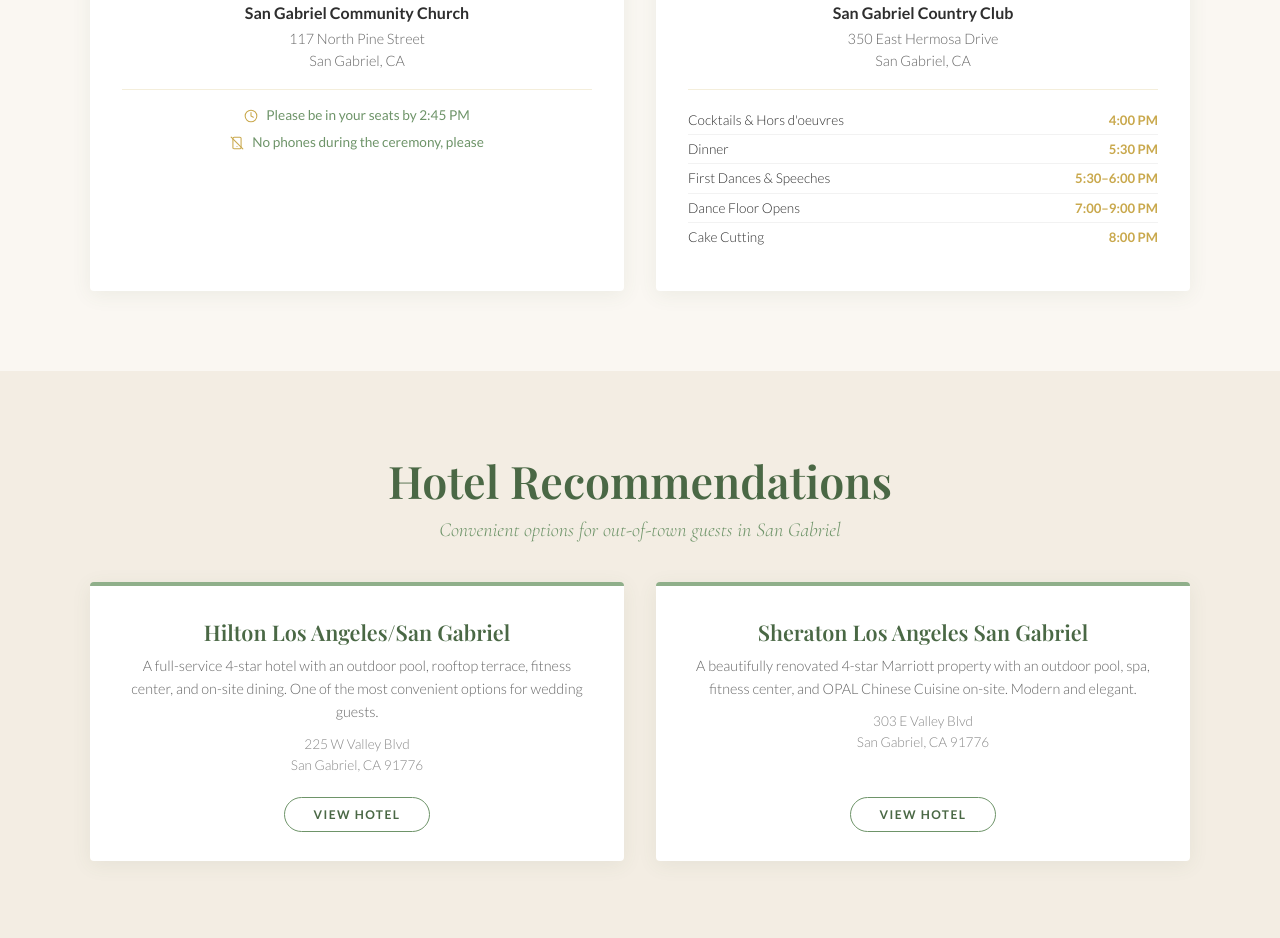
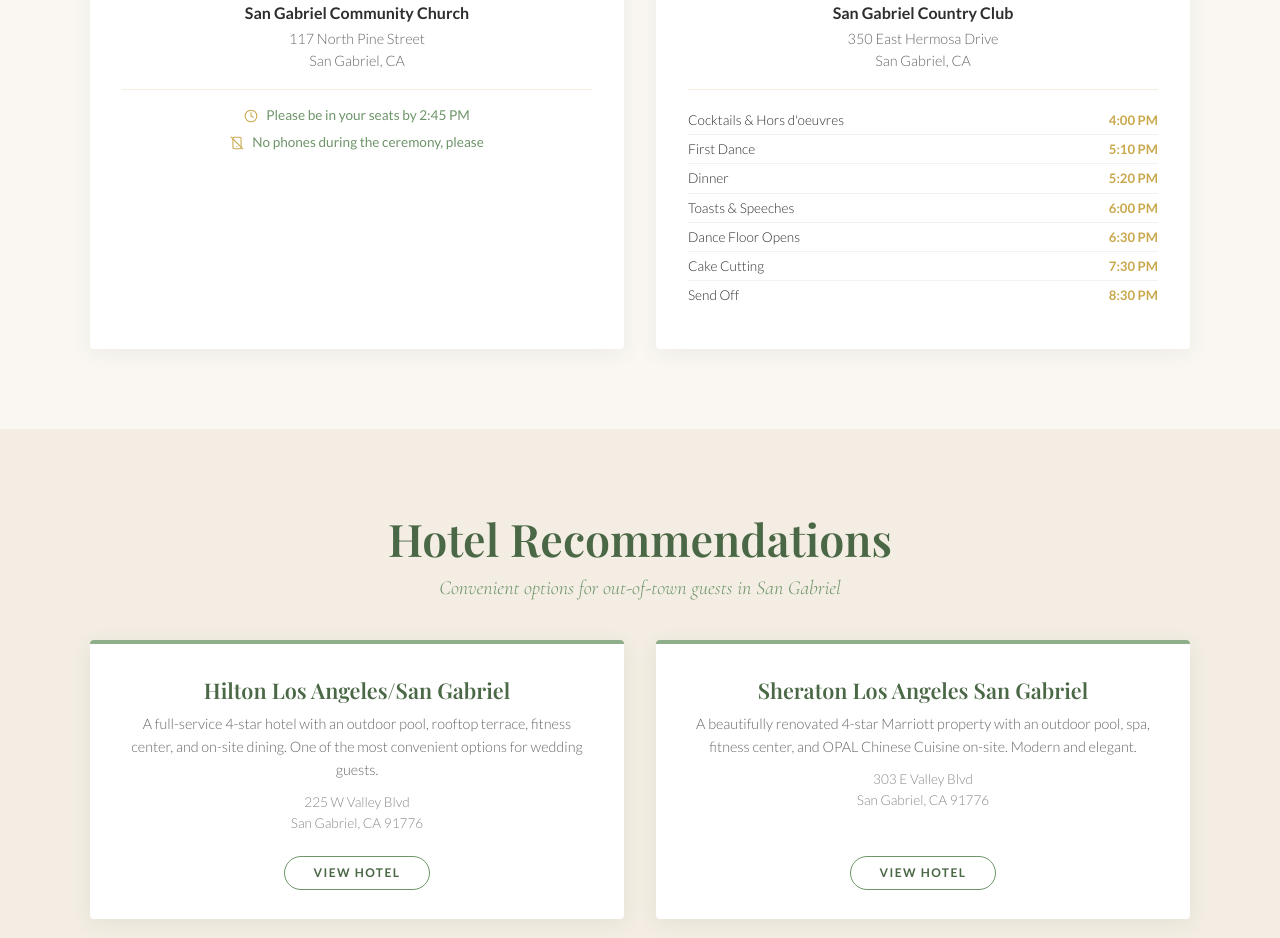
Before and after one commit to AWheeler13/wedding, a plain HTML site: page index.html in a window 1280 px wide. Shown: the part 1329-2267 px from the top of the page. Drawn offline with nearby package versions, Linux system fonts and the light colour scheme; a web font is replaced by a local one.

Commit message:
updated schedule

```diff
--- a/index.html
+++ b/index.html
@@ -955,20 +955,28 @@
               <span class="timeline-time">4:00 PM</span>
             </div>
             <div class="timeline-row">
-              <span class="timeline-event">Dinner</span>
-              <span class="timeline-time">5:30 PM</span>
+              <span class="timeline-event">First Dance</span>
+              <span class="timeline-time">5:10 PM</span>
             </div>
             <div class="timeline-row">
-              <span class="timeline-event">First Dances &amp; Speeches</span>
-              <span class="timeline-time">5:30–6:00 PM</span>
+              <span class="timeline-event">Dinner</span>
+              <span class="timeline-time">5:20 PM</span>
+            </div>
+            <div class="timeline-row">
+              <span class="timeline-event">Toasts &amp; Speeches</span>
+              <span class="timeline-time">6:00 PM</span>
             </div>
             <div class="timeline-row">
               <span class="timeline-event">Dance Floor Opens</span>
-              <span class="timeline-time">7:00–9:00 PM</span>
+              <span class="timeline-time">6:30 PM</span>
             </div>
             <div class="timeline-row">
               <span class="timeline-event">Cake Cutting</span>
-              <span class="timeline-time">8:00 PM</span>
+              <span class="timeline-time">7:30 PM</span>
+            </div>
+            <div class="timeline-row">
+              <span class="timeline-event">Send Off</span>
+              <span class="timeline-time">8:30 PM</span>
             </div>
           </div>
         </article>
```
